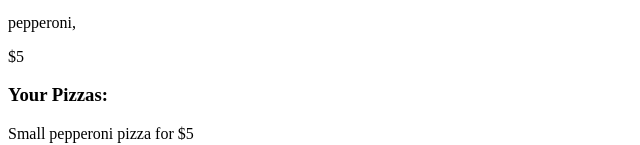
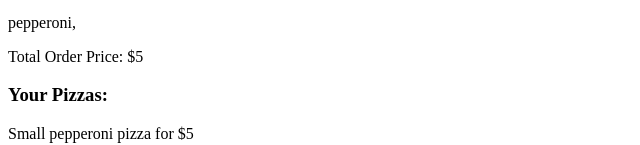
Before and after one commit to tkm404/week4-ICR, a plain HTML site: page index.html in a window 1280 px wide. Both pictures are taken after a click on the button "Add to Order". Shown: the part 295-440 px from the top of the page, without its empty margins (0-640 px from the left). Drawn offline with Linux system fonts and the light colour scheme.

Commit message:
make total order price more obvious.

```diff
--- a/index.html
+++ b/index.html
@@ -38,7 +38,7 @@
 <div id="view-order" class="hidden">
 <p><span id="size"></span></p>
 <p><span id="toppings"></span></p>
-<p><span id="price"></span></p>
+<p><label> Total Order Price: </label><span id="price"></span></p>
 </div>
 
 
```
